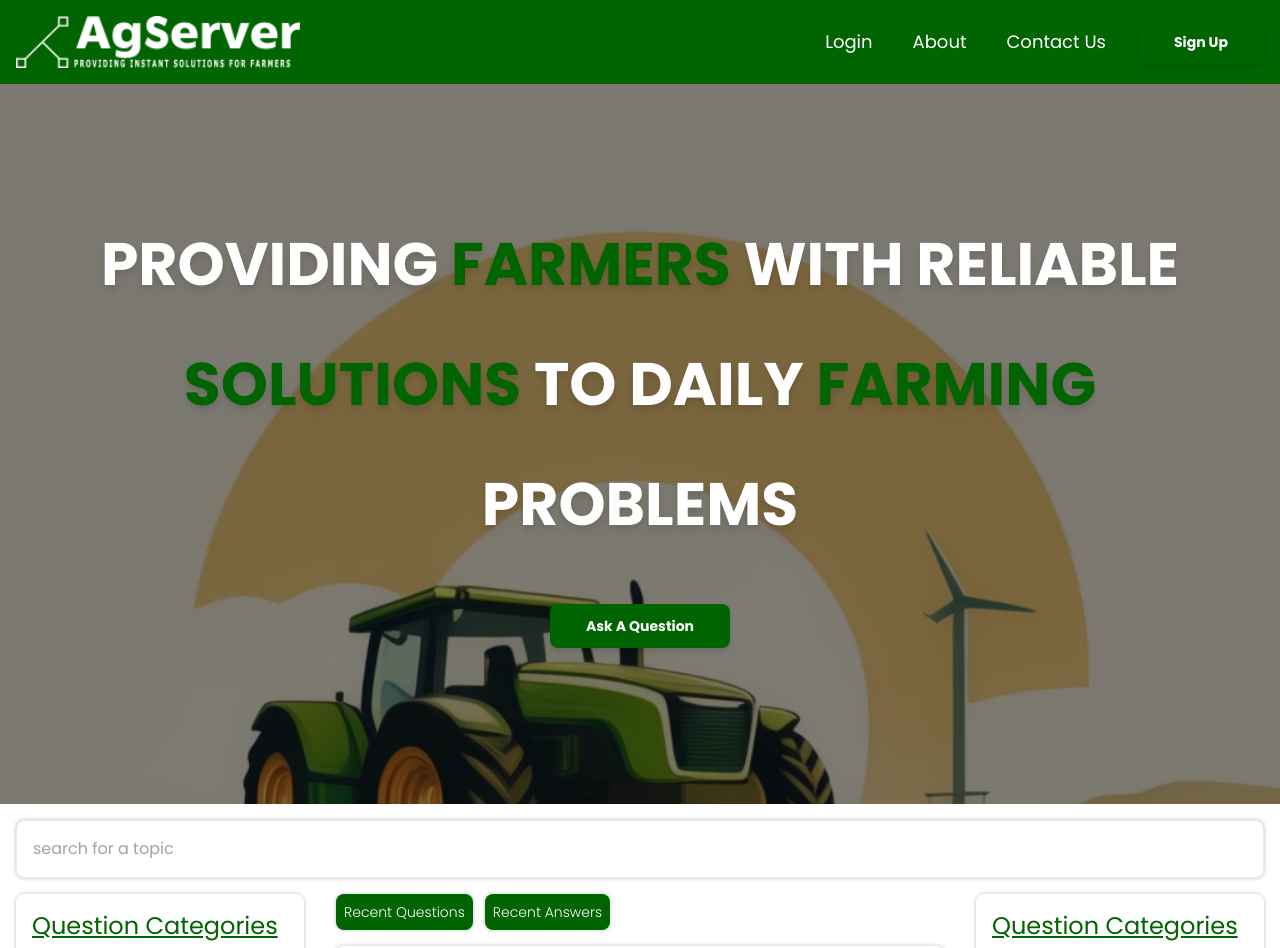
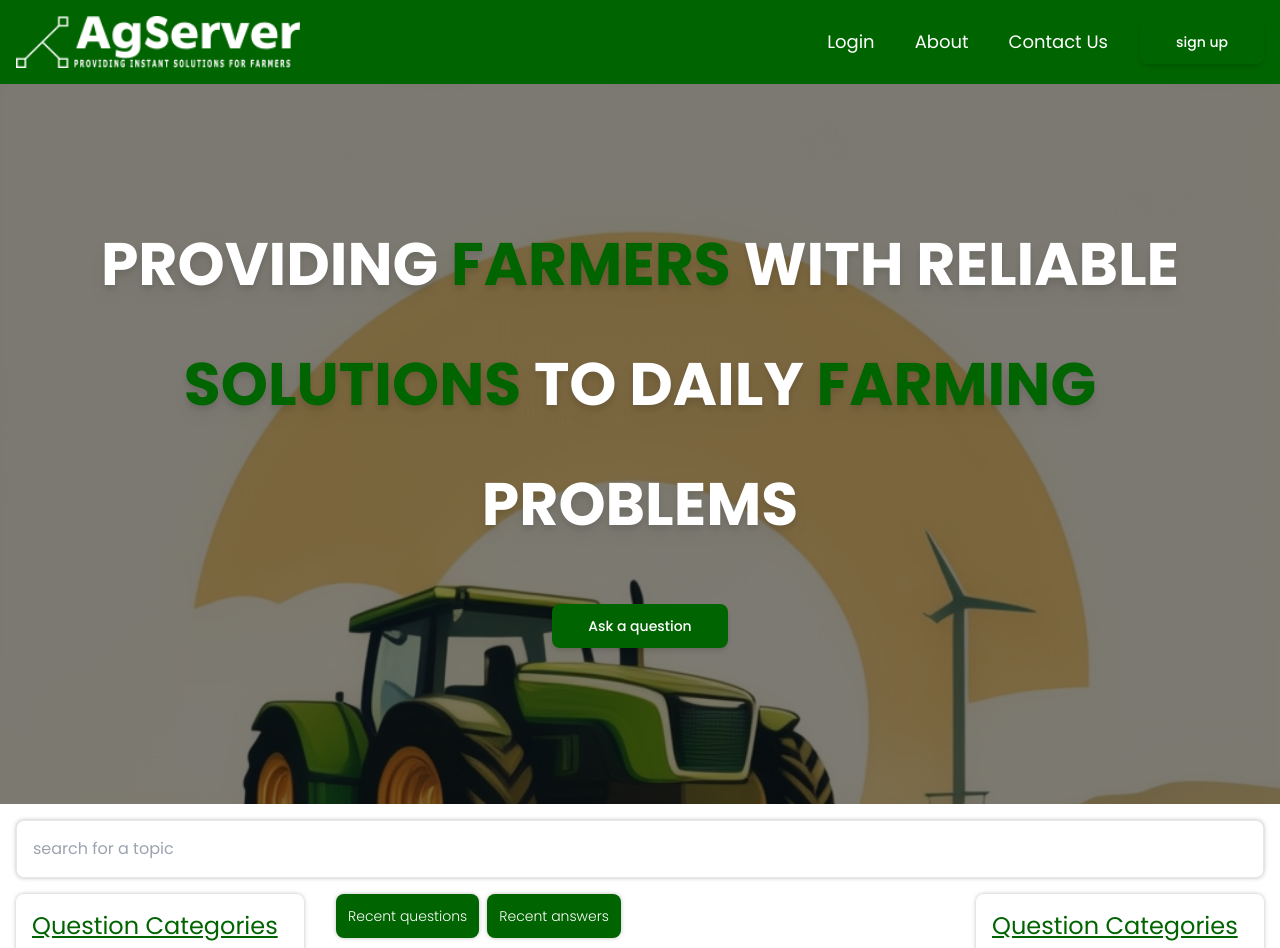
Before and after one commit to chibuzorEbede/ag, a Next.js app: page / in a window 1280 px wide. Shown: the top 948 px of the page. Built offline with nearby package versions, Linux system fonts and the light colour scheme.

Commit message:
fixed tab

```diff
--- a/components/Hero.tsx
+++ b/components/Hero.tsx
@@ -2,19 +2,20 @@ import React from 'react'
 import Button from './common/Button'
 import Link from 'next/link'
 
+//
 const Hero = () => {
     return (
-        <div className="py-4 bg-hero-pattern3  bg-no-repeat bg-cover md:min-h-[90vh]">
+        <div className="py-4 bg-hero-pattern3  bg-no-repeat bg-cover  md:min-h-[90vh]">
 
             <div className='flex flex-col justify-center items-center md:p-16'>
                 <div className="hero-text md:mt-8 p-2">
-                    <p className='text-ag-gold font-bold text-left md:text-center text-4xl md:text-[40px] lg:text-[60px] leading-relaxed md:leading-loose uppercase drop-shadow-lg'>
+                    <p className='text-ag-gold font-bold text-left md:text-center text-3xl md:text-[40px] lg:text-[60px] leading-relaxed md:leading-loose uppercase drop-shadow-lg'>
                         providing  <span className='md:text-ag-green inline'>farmers</span> with reliable <span className='text-ag-green inline'>solutions</span> to daily <span className='md:text-ag-green  inline'>farming</span> problems </p>
 
                 </div>
                 <div className=" text-center mt-8">
                     <Link href='/ask'>
-                        <Button text='ask a question' />
+                        <Button text='Ask a question' />
                     </Link>
 
                 </div>
--- a/components/common/Button.tsx
+++ b/components/common/Button.tsx
@@ -1,5 +1,5 @@
 const Button = ({ text, onClick = null }) => {
-  return (<button onClick={onClick} className={`px-9 py-3 bg-ag-green text-ag-gold text-center rounded-lg text-sm font-bold  shadow-md capitalize`}>{text}</button>)
+  return (<button onClick={onClick} className={`px-9 py-3 bg-ag-green text-ag-gold text-center rounded-lg text-sm font-medium  shadow-md `}>{text}</button>)
 }
 
 export default Button
--- a/components/common/Tab.tsx
+++ b/components/common/Tab.tsx
@@ -2,9 +2,9 @@ import { useState } from "react"
 const Tab = () => {
 
 
-    return <div className=''>
-        <TabButton text='recent questions' />
-        <TabButton text='recent answers' />
+    return <div className='flex gap-2'>
+        <TabButton text='Recent questions' />
+        <TabButton text='Recent answers' />
         {/* <TabButton text='topics' />
         <TabButton text='latest' /> */}
 
@@ -16,8 +16,8 @@ function TabButton({ text }) {
     const [isActive, setIsActive] = useState(true)
     const clickHandler = () => setIsActive(!isActive)
 
-    return <button className={` rounded-lg shadow-3xl  text-ag-gold bg-ag-green mr-3 p-2 font-light text-sm`
-    } onClick={() => clickHandler()}> <p className='capitalize'>{text}</p></button >
+    return <button className={` rounded-lg shadow-3xl  text-ag-gold bg-ag-green  p-3 font-light text-sm`
+    } onClick={() => clickHandler()}> <p className=''>{text}</p></button >
 }
 
 
```
